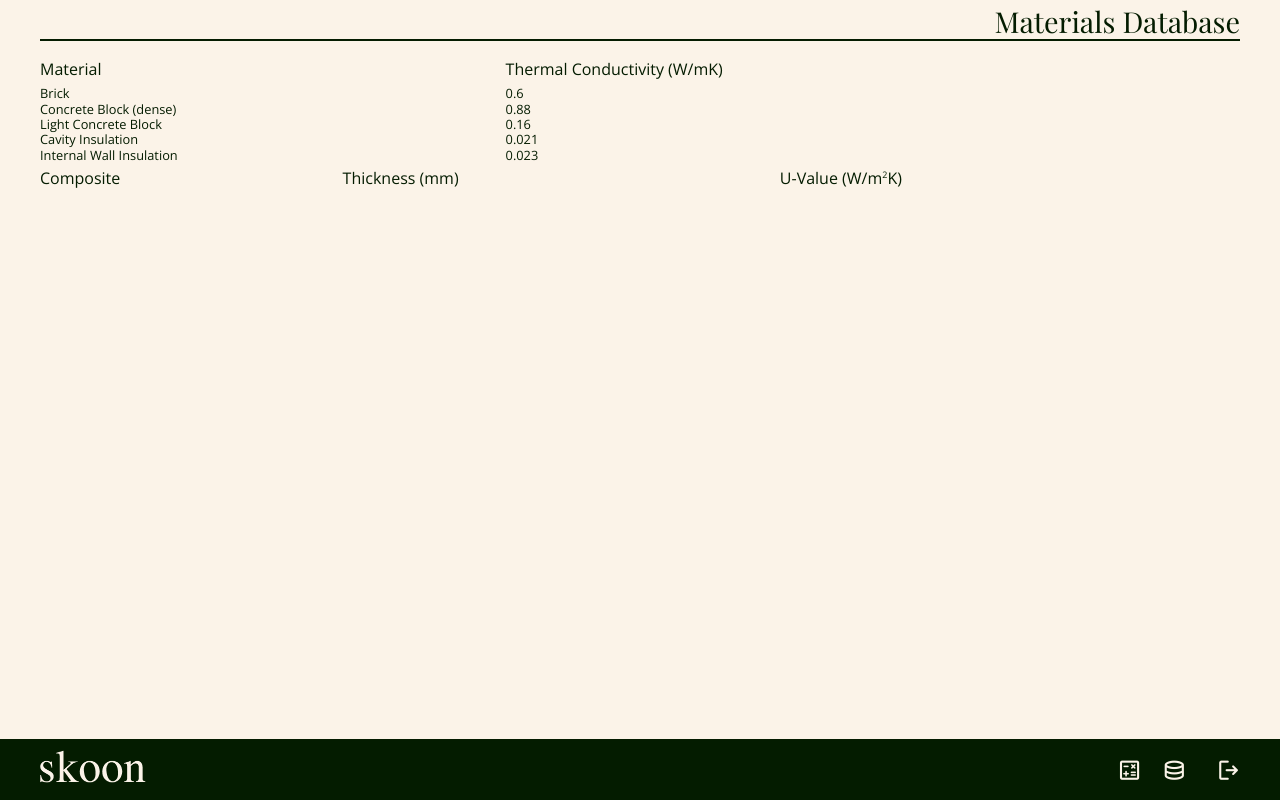
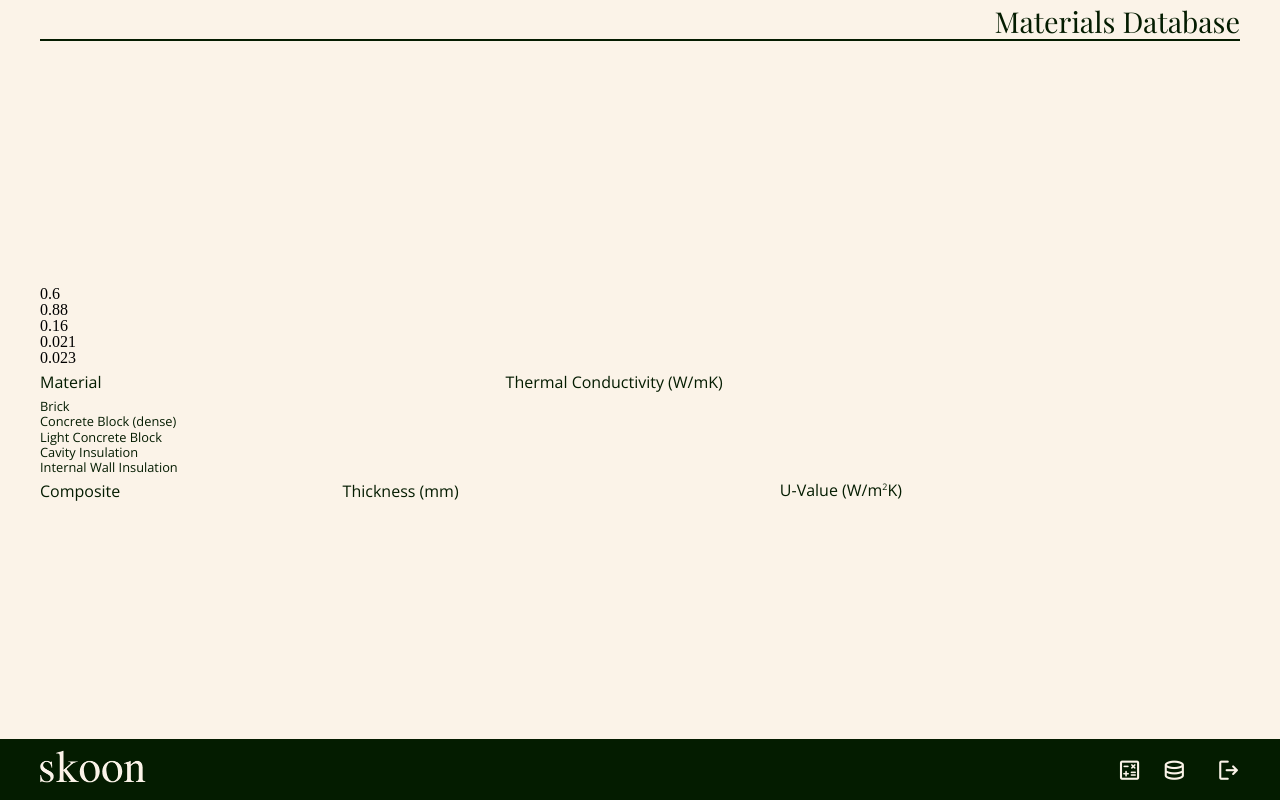
Before and after one commit to BenCurrieDev/SkoonAssignment, a Django app: page /database in a window 1280 px wide. Run offline with Django 4.2, Linux system fonts and the light colour scheme; a user stored in the database is signed in; data comes from the database, SQL or seed files in the repository; lists and menus that the app fills with data are empty; some libraries are stand-ins or nearby versions.

Commit message:
stripped db page of bootstrap classes

```diff
--- a/static/css/skoon.css
+++ b/static/css/skoon.css
@@ -701,8 +701,6 @@
         }
 
         @media screen and (min-width: 840px) {
-            .u-result, .insulation-section {
-            }
 
             .u-result p, .insulation-section p {
                 margin-right: 1.5rem;
--- a/templates/database.html
+++ b/templates/database.html
@@ -4,8 +4,10 @@
 
 {% block content %}
 <h1 class="page-heading">Materials Database</h1>
-  <table class="table">
-    <thead class="thead-dark f-skoon-sub">
+
+<div class="page-content">
+  <table>
+    <thead>
       <tr>
         <th>Material</th>
         <th>Thermal Conductivity (W/mK)</th>
@@ -17,7 +19,7 @@
           <td>
             {{ material.name }}
           </td>
-          <td class="align-middle">
+          <td">
             {{material.thermal_conductivity}}
           </td>
         </tr>
@@ -25,8 +27,8 @@
     </tbody>
   </table>
 
-  <table class="table">
-    <thead class="thead-dark">
+  <table>
+    <thead>
       <tr>
         <th>Composite</th>
         <th>Thickness (mm)</th>
@@ -40,17 +42,17 @@
         <td>
           {{ composite.name }}
         </td>
-        <td class="align-middle">
+        <td>
           {{ composite.calcThickness }}
         </td>
-        <td class="align-middle">
+        <td>
           {{ composite.calcU }}
         </td>
         <td><form method="POST">
           {% csrf_token %}
           {% render_field delete.delete_composite %}
           {% render_field delete.to_delete value=composite.pk %}
-          <input type="submit" value="Delete" class="btn btn-danger" name="deleteButton">
+          <input type="submit" value="Delete" name="deleteButton">
         </form></td>
       </tr>
     {% endfor %}
```
